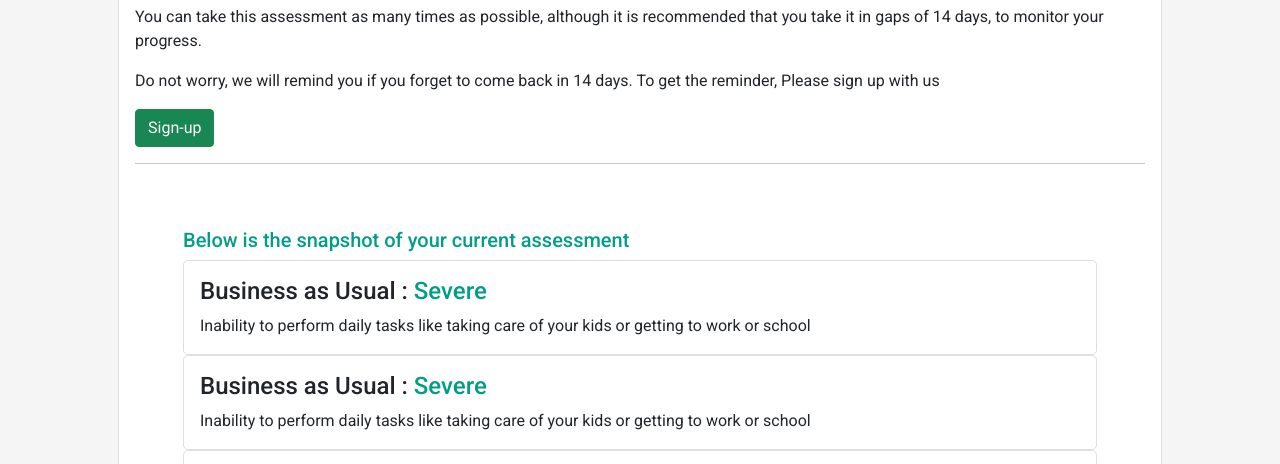
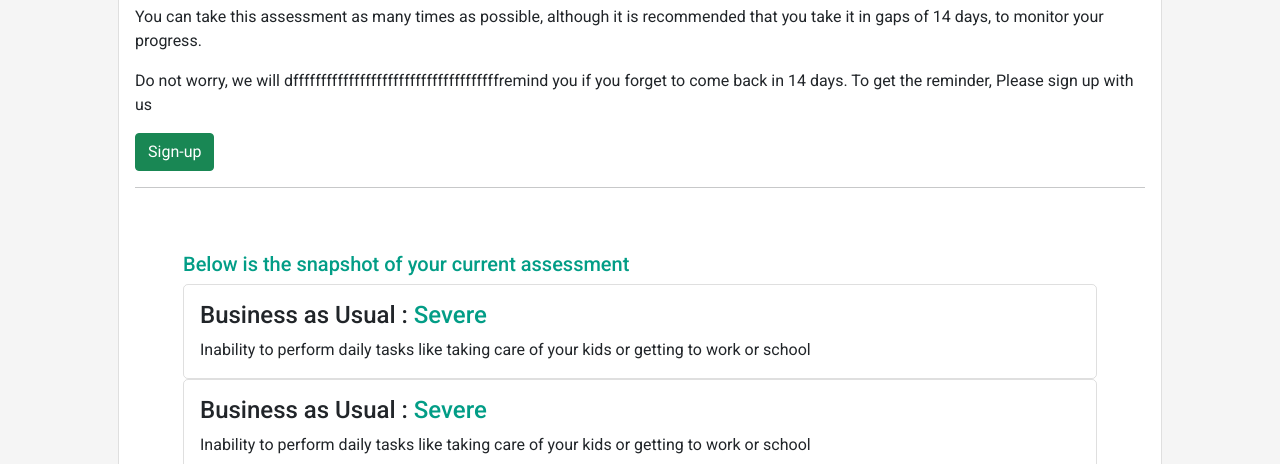
Before and after one commit to Im-njk/HTMLdesign, a plain HTML site: page index.html in a window 1280 px wide. Shown: the part 301-765 px from the top of the page. Drawn offline with nearby package versions, Linux system fonts and the light colour scheme.

Commit message:
ccnh
hufuuygfy

```diff
--- a/index.html
+++ b/index.html
@@ -54,7 +54,7 @@
                 <p>You can take this assessment as many times as possible, although it is recommended that you take it
                     in
                     gaps of 14 days, to monitor your progress.</p>
-                <p>Do not worry, we will remind you if you forget to come back in 14 days. To get the reminder, Please
+                <p>Do not worry, we will dfffffffffffffffffffffffffffffffffffffremind you if you forget to come back in 14 days. To get the reminder, Please
                     sign
                     up with us</p>
                 <div>
```
